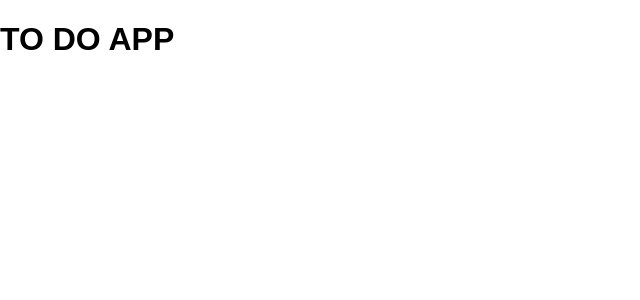
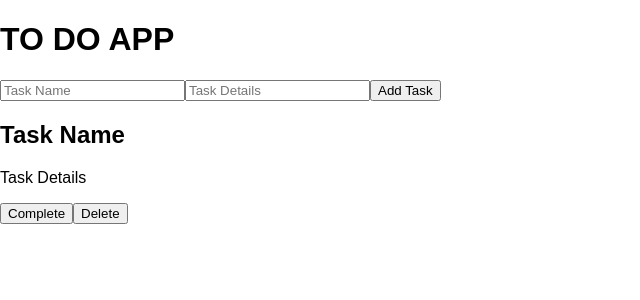
Before and after one commit to Tyler-Lowe/Fullstack-to-do-app, a React (Create React App) app: page / in a window 1280 px wide. Shown: the top 300 px of the page, without its empty margins (0-640 px from the left). Built offline with nearby package versions, Linux system fonts and the light colour scheme.

Commit message:
todo app outline started

```diff
--- a/src/components/App/App.jsx
+++ b/src/components/App/App.jsx
@@ -1,11 +1,17 @@
-import {useState} from 'react';
+import { useState, useEffect } from 'react';
+import TaskCreator from '../TaskCreator';
+import NewTaskContainer from './NewTaskContainer';
+
 
 function App () {
 
   return (
     <div>
       <h1>TO DO APP</h1>
+      <TaskCreator />
+      <NewTaskContainer />
     </div>
+
   );
 
 }
--- /dev/null
+++ b/src/components/App/NewTaskContainer.jsx
@@ -0,0 +1,19 @@
+import React from "react";
+
+// Do a get here using form data to create visual tasks
+//
+//
+// Need to pass values through for complete and delete??
+
+export default function NewTaskContainer(   ) {
+    return (
+        <div>
+            <h2>Task Name</h2>
+            <div>
+                <p>Task Details</p>
+            </div>
+            <button>Complete</button>
+            <button>Delete</button>
+        </div>
+    )
+}
--- /dev/null
+++ b/src/components/TaskCreator.jsx
@@ -0,0 +1,15 @@
+import React from "react";
+
+// do a post here with form data this post should call the newtaskcontainer function that will do a get request and populate todo item
+
+
+export default function TaskCreator() {
+    return (
+<form action="">
+    <input type="text" placeholder="Task Name" />
+    <input type="text" placeholder="Task Details" />
+    <input type="submit" value={'Add Task'} />
+    {/* are we seen? */}
+</form>
+    )
+}
```
Also changed, not shown: 1 other file (tests, documents, lock files or other folders).
